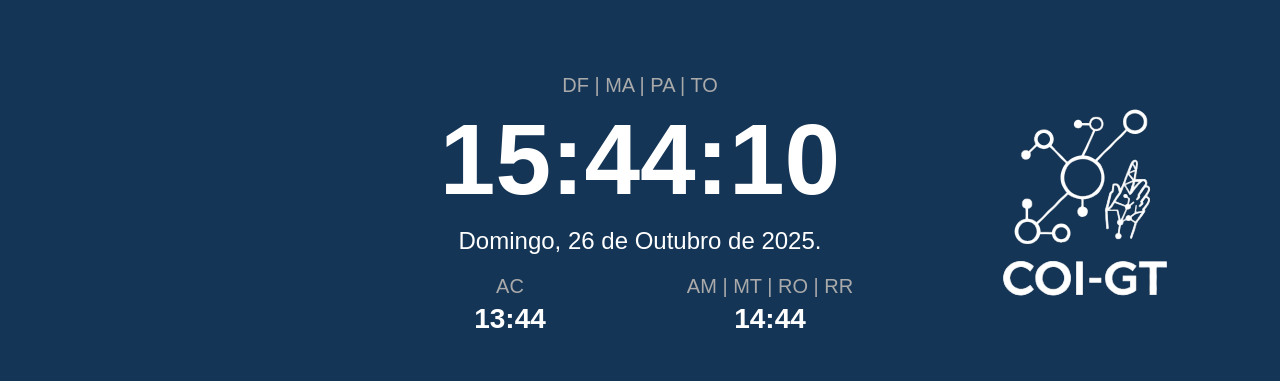
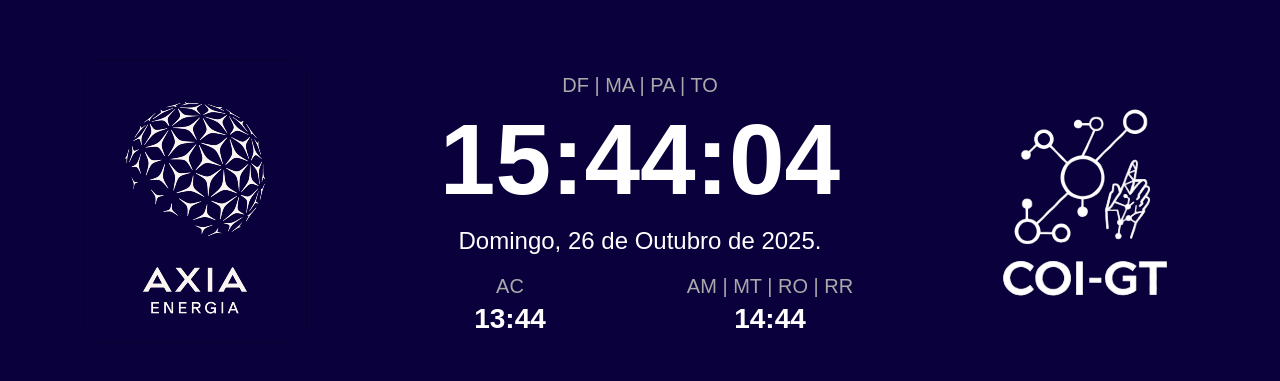
Before and after one commit to geankleber/vw-clock, a plain HTML site: page clock.html in a window 1280 px wide. Shown: the part 181-562 px from the top of the page. Drawn offline with Linux system fonts and the light colour scheme.

Commit message:
feat: add Axia logo and dark blue background

```diff
--- a/clock.html
+++ b/clock.html
@@ -6,7 +6,7 @@
     <title>Tela de Horários</title>
     <style>
         body {
-            background-color: #143556;
+            background-color: #0A003C;
             color: #ffffff;
             font-family: 'Arial', sans-serif;
             margin: 0;
@@ -118,7 +118,7 @@
         <div class="header">
             <div class="left">
                 <div class="logo_eletrobras">
-                    <!-- <img src="Eletrobras_marca_principal-branca.png" alt="Eletrobras Logo"> -->
+                    <img src="axia_energia-logo.png" alt="Axia Energia Logo">
                 </div>
             </div>
             <div class="center">
@@ -152,7 +152,7 @@
             const now = new Date();
 
             // Aplica o ajuste de -35 segundos
-            now.setSeconds(now.getSeconds() - 13);
+            now.setSeconds(now.getSeconds() - 19);
 
             // Formata a hora principal (Brasília)
             const hours = String(now.getHours()).padStart(2, '0');
```
